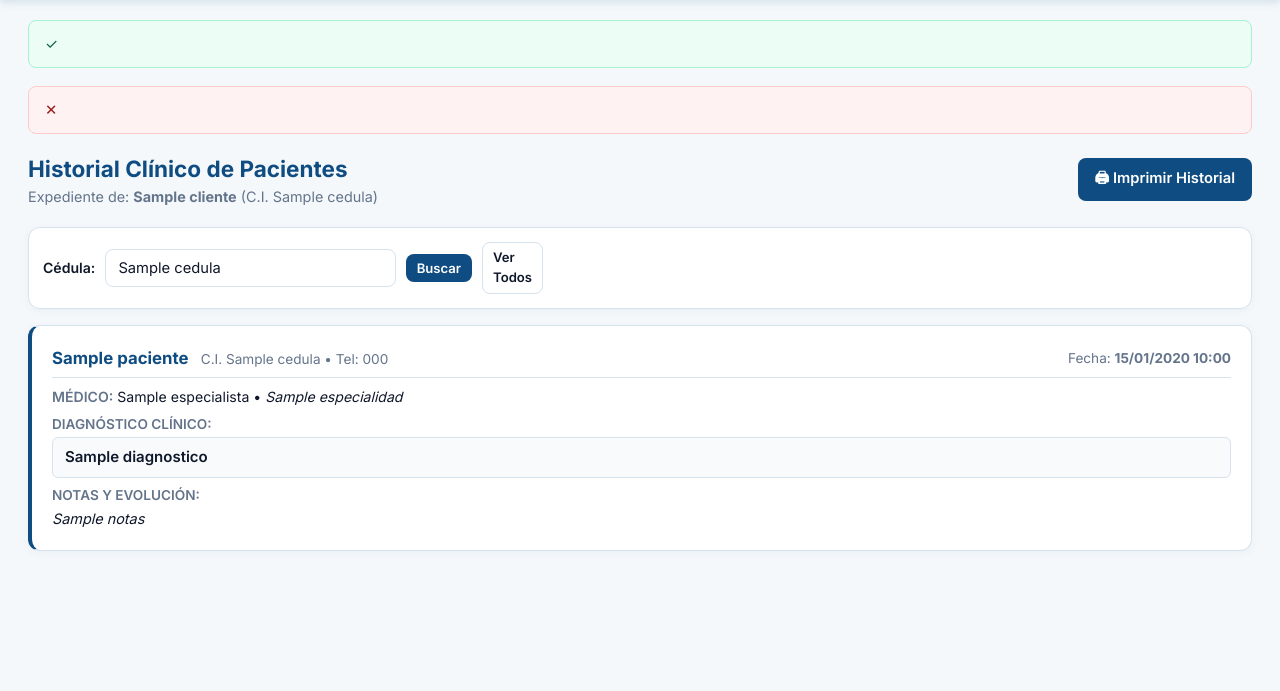
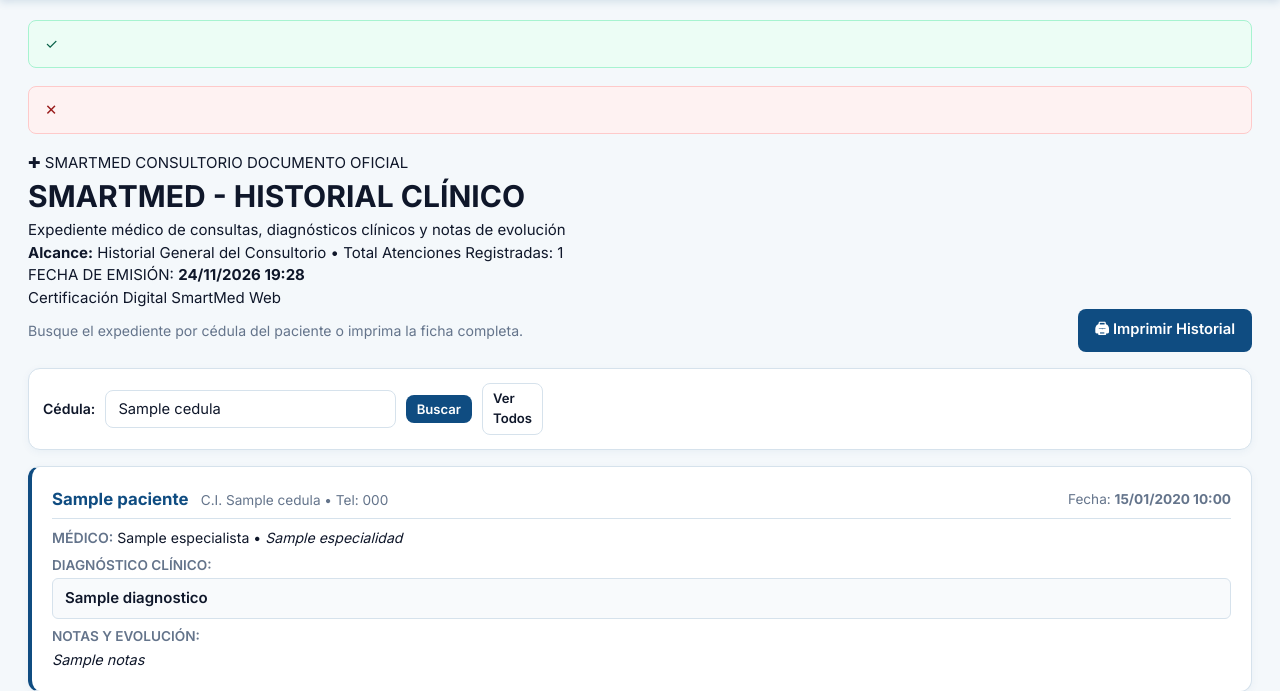
Before and after one commit to The-Fabry/Consultorio-Medico-Web, a PHP site: template views/reportes/historial_paciente.php in a window 1280 px wide. Shown: the part 58-749 px from the top of the page. Run offline with PHP 8.4, Linux system fonts and the light colour scheme; the template is opened without the code that fills it: most values are stand-ins (such as "Sample title", 1, 10 or a date in 2020); data that the repository does not hold is empty.

Commit message:
feat(reportes): agregar cabecera superior estandarizada en reportes y comprobantes

```diff
--- /dev/null
+++ b/views/reportes/cabecera_reporte.php
@@ -0,0 +1,53 @@
+<?php
+/**
+ * cabecera_reporte.php
+ * Para qué sirve: Componente reutilizable que renderiza la cabecera superior unificada
+ *                 para reportes, comprobantes, recetas e historiales clínicos.
+ * Parámetros esperados:
+ * - $tituloReporte: Nombre oficial del reporte (ej. "SMARTMED - HISTORIAL CLÍNICO")
+ * - $subtituloReporte: Explicación breve (ej. "Expediente médico de consultas, diagnósticos y notas de evolución")
+ * - $contextoReporte: Alcance o filtro activo (ej. paciente específico, médico en sesión, período de fechas)
+ * - $codigoEmision: (Opcional) Código identificador o comprobante
+ */
+
+$fechaEmisionActual = date('d/m/Y H:i');
+?>
+<div class="cabecera-reporte-unificada">
+    <div class="cabecera-reporte-grid">
+        <!-- Lado Izquierdo: Identidad de la Clínica y Título Oficial del Reporte -->
+        <div class="cabecera-reporte-info">
+            <div class="cabecera-reporte-marca">
+                <span class="cabecera-reporte-logo-simbolo">✚</span>
+                <span class="cabecera-reporte-marca-nombre">SMARTMED CONSULTORIO</span>
+                <span class="cabecera-reporte-tag">DOCUMENTO OFICIAL</span>
+            </div>
+            <h1 class="cabecera-reporte-titulo"><?= htmlspecialchars($tituloReporte ?? 'SMARTMED - REPORTE CLÍNICO', ENT_QUOTES, 'UTF-8') ?></h1>
+            <p class="cabecera-reporte-subtitulo"><?= htmlspecialchars($subtituloReporte ?? 'Sistema Integral de Gestión Médica', ENT_QUOTES, 'UTF-8') ?></p>
+
+            <?php if (!empty($contextoReporte)): ?>
+                <div class="cabecera-reporte-contexto">
+                    <strong>Alcance:</strong> <?= $contextoReporte ?>
+                </div>
+            <?php endif; ?>
+        </div>
+
+        <!-- Lado Derecho: Metadatos de Emisión, Fecha y Código -->
+        <div class="cabecera-reporte-meta">
+            <div class="cabecera-reporte-caja-meta">
+                <div class="cabecera-reporte-fila-meta">
+                    <span class="cabecera-reporte-lbl">FECHA DE EMISIÓN:</span>
+                    <strong class="cabecera-reporte-val"><?= $fechaEmisionActual ?></strong>
+                </div>
+                <?php if (!empty($codigoEmision)): ?>
+                    <div class="cabecera-reporte-fila-meta" style="margin-top: 6px;">
+                        <span class="cabecera-reporte-lbl">CÓDIGO DE REGISTRO:</span>
+                        <code class="cabecera-reporte-codigo"><?= htmlspecialchars($codigoEmision, ENT_QUOTES, 'UTF-8') ?></code>
+                    </div>
+                <?php endif; ?>
+                <div class="cabecera-reporte-seguridad">
+                    <span>Certificación Digital SmartMed Web</span>
+                </div>
+            </div>
+        </div>
+    </div>
+</div>
--- a/views/reportes/historial_paciente.php
+++ b/views/reportes/historial_paciente.php
@@ -2,22 +2,30 @@
 /**
  * historial_paciente.php
  * Para qué sirve: Muestra el expediente clínico completo del paciente con sus diagnósticos médicos.
- * Trabaja con: controllers/ReporteController.php.
+ * Trabaja con: controllers/ReporteController.php y views/reportes/cabecera_reporte.php.
  * Equivale en NetBeans a: ReporteHistorialClinico.jrxml
  */
 require_once __DIR__ . '/../header.php';
+
+// Preparar datos para la cabecera unificada
+$tituloReporte = "SMARTMED - HISTORIAL CLÍNICO";
+$subtituloReporte = "Expediente médico de consultas, diagnósticos clínicos y notas de evolución";
+if ($cliente) {
+    $contextoReporte = "Paciente: <strong>" . htmlspecialchars($cliente['nombre'], ENT_QUOTES, 'UTF-8') . "</strong> (C.I. " . htmlspecialchars($cliente['cedula'], ENT_QUOTES, 'UTF-8') . " &bull; Tel: " . htmlspecialchars($cliente['telefono'], ENT_QUOTES, 'UTF-8') . ") &bull; Consultas: " . count($historiales);
+    $codigoEmision = "EXP-" . htmlspecialchars($cliente['cedula'], ENT_QUOTES, 'UTF-8');
+} else {
+    $contextoReporte = "Historial General del Consultorio &bull; Total Atenciones Registradas: " . count($historiales);
+    $codigoEmision = null;
+}
+
+// Renderizar cabecera superior unificada
+require __DIR__ . '/cabecera_reporte.php';
 ?>
 
-<div style="display:flex; justify-content:space-between; align-items:center; margin-bottom: 20px;">
-    <div>
-        <h2 style="color:var(--color-primario);">Historial Clínico de Pacientes</h2>
-        <p style="color:#64748B; font-size:0.9rem;">
-            <?= $cliente ? "Expediente de: <strong>" . htmlspecialchars($cliente['nombre'], ENT_QUOTES, 'UTF-8') . "</strong> (C.I. " . htmlspecialchars($cliente['cedula'], ENT_QUOTES, 'UTF-8') . ")" : "Todas las consultas médicas registradas" ?>
-        </p>
-    </div>
-    <div class="no-print">
-        <button type="button" class="btn btn-primario" onclick="window.print()">🖨 Imprimir Historial</button>
-    </div>
+<!-- Barra de acciones rápidas (oculta al imprimir) -->
+<div class="no-print" style="display:flex; justify-content:space-between; align-items:center; margin-bottom: 16px;">
+    <span style="color:#64748B; font-size:0.88rem;">Busque el expediente por cédula del paciente o imprima la ficha completa.</span>
+    <button type="button" class="btn btn-primario" onclick="window.print()">🖨 Imprimir Historial</button>
 </div>
 
 <!-- Filtro por cédula (oculto al imprimir) -->
```
Also changed, not shown: views/medico/receta_imprimible.php (+10 -13 lines), views/paciente/ticket.php (+10 -2 lines), views/reportes/citas.php (+25 -18 lines).
